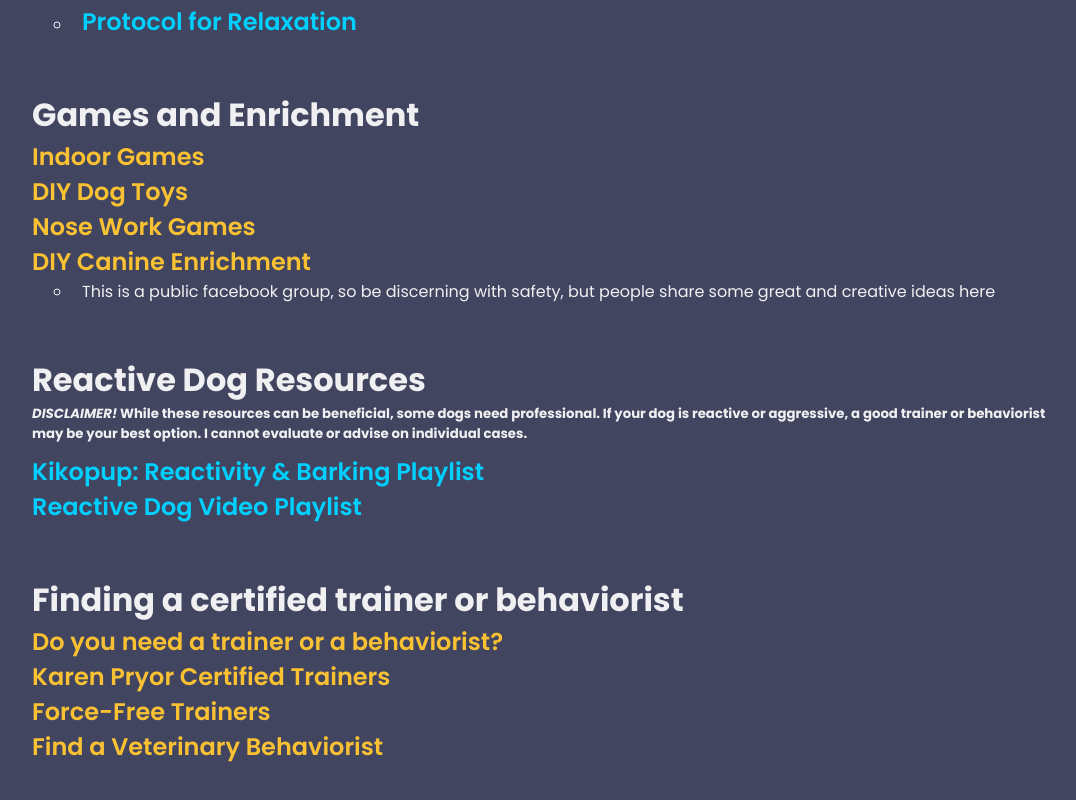
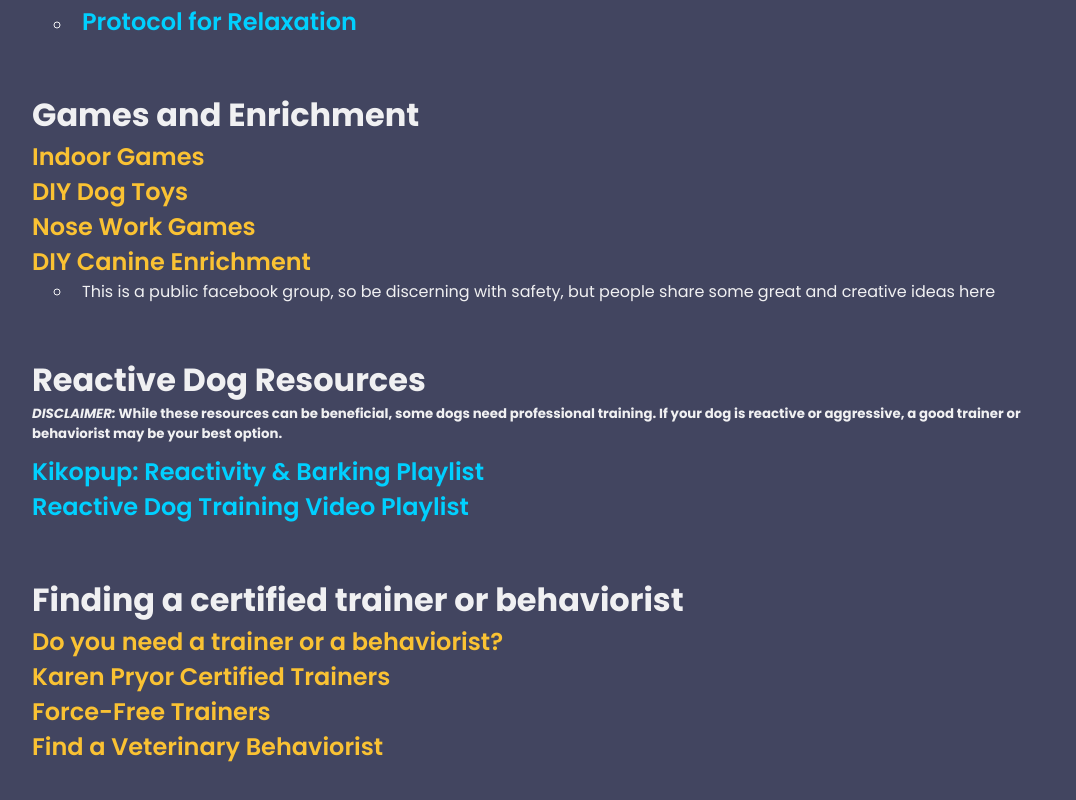
Before and after one commit to mjlueder/pup-trainer-front-end, a React (Vite) app: page /resources in a window 1280 px wide. Shown: the part 1312-2112 px from the top of the page, without its empty margins (96-1172 px from the left). Built offline with nearby package versions, Linux system fonts and the light colour scheme; no server answers; a web font is replaced by a local one.

Commit message:
edit resources content

```diff
--- a/src/pages/Resources/Resources.tsx
+++ b/src/pages/Resources/Resources.tsx
@@ -112,13 +112,13 @@ const Resources = (props: ResourcesProps): JSX.Element => {
         </div>
         <div className={styles.aLink}>
           <h3 >Reactive Dog Resources</h3>
-          <h5><em>DISCLAIMER!</em> While these resources can be beneficial, some dogs need professional. If your dog is reactive or aggressive, a good trainer or behaviorist may be your best option. I cannot evaluate or advise on individual cases.</h5>
+          <h5><em>DISCLAIMER:</em> While these resources can be beneficial, some dogs need professional training. If your dog is reactive or aggressive, a good trainer or behaviorist may be your best option.</h5>
           <Link to="https://youtube.com/playlist?list=PLXtcKXk-QWojGYcl1NCg5UA5geEnmpx4a" target="_blank">
             Kikopup: Reactivity & Barking Playlist
           </Link>
           <br />
           <Link to="https://youtube.com/playlist?list=PLqj_se-bICd_yaGWw86hhq2S-ZXiZ5V8p" target="_blank">
-            Reactive Dog Video Playlist
+            Reactive Dog Training Video Playlist
           </Link>
         </div>
         <div className={styles.bLink}>
```
